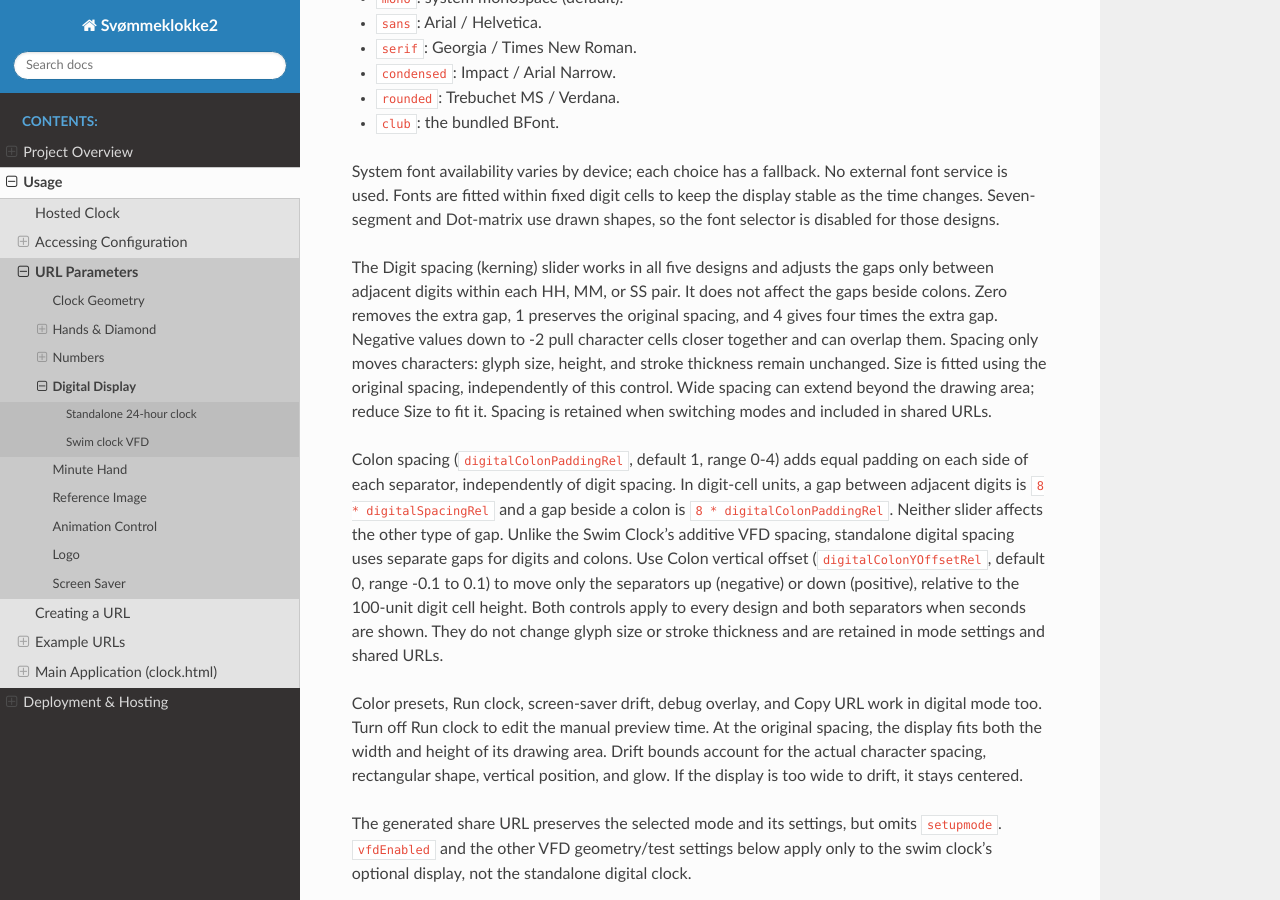
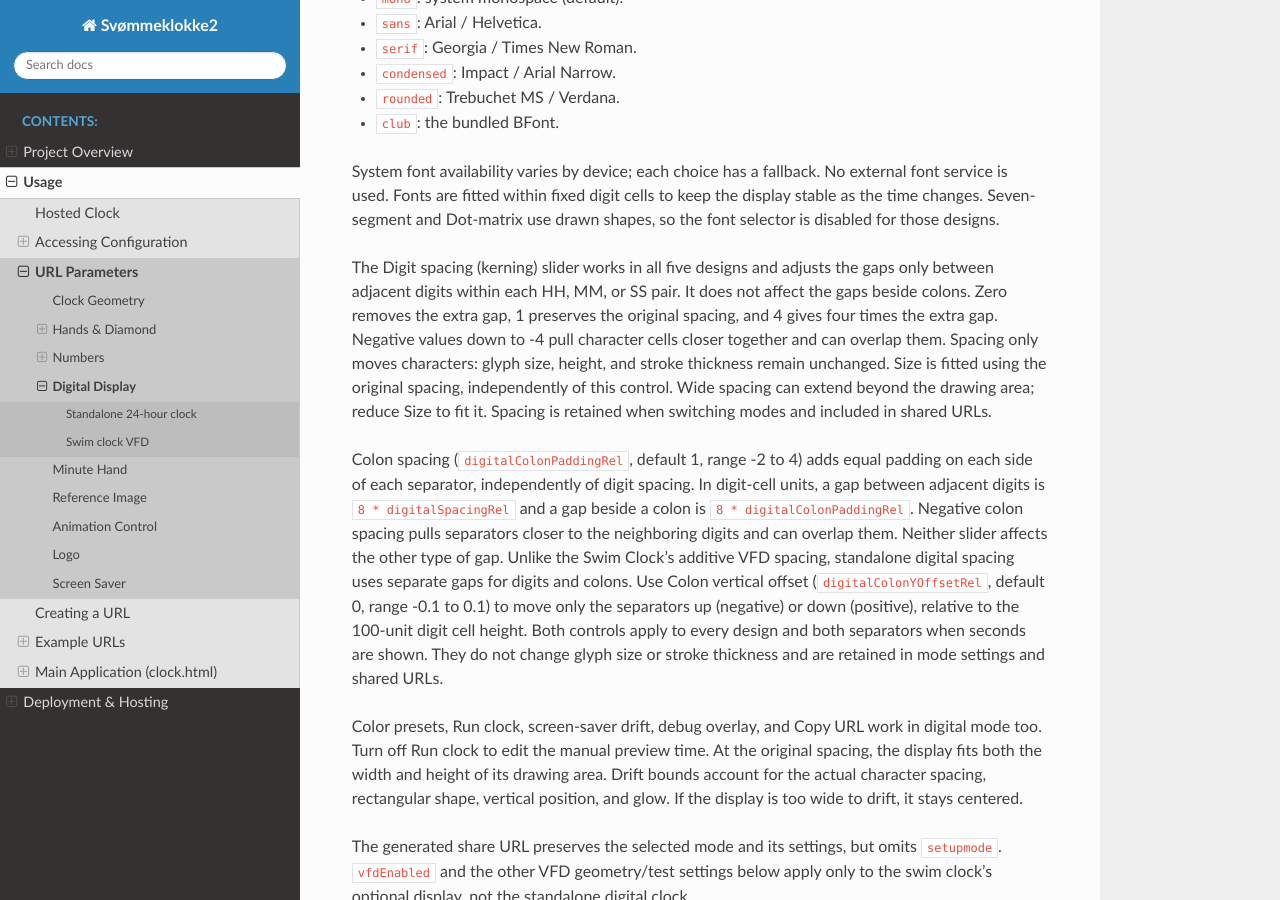
Before and after one commit to arildj78/PaceClock, a Sphinx documentation site: the page built from docs/usage/url-parameters/digital-display.rst, in a window 1280 px wide and 900 px high, scrolled down 1092 px. Built offline with Sphinx 7.4.7 and the Read the Docs theme 3.1.0, drawn with Linux system fonts in a browser that asks for light colours; some of the changed text lies outside the part shown.

Commit message:
Even lower spacing between digits and colon

```diff
--- a/docs/usage/url-parameters/digital-display.rst
+++ b/docs/usage/url-parameters/digital-display.rst
@@ -21,7 +21,7 @@ Parameter                 Default     Description
 ``digitalFont``           mono        Font for text-based designs (see below)
 ``digitalShowSeconds``    1           HH:MM:SS when on, HH:MM when off
 ``digitalScaleRel``       0.9         Size relative to available area (0.2-1)
-``digitalSpacingRel``     1           Digit spacing multiplier (-2 to 4)
+``digitalSpacingRel``     1           Digit spacing multiplier (-4 to 4)
 ``digitalYOffsetRel``     0           Vertical position (-0.5 top to 0.5 bottom)
 ``digitalGlowRel``        0           Glow intensity (0-1)
 ``digitalManualTime``     12:00:00    Preview time (HH:MM:SS) when ``runClock=0``
@@ -56,16 +56,18 @@ The Digit spacing (kerning) slider works in all five designs and adjusts the gap
 only between adjacent digits within each HH, MM, or SS pair.
 It does not affect the gaps beside colons. Zero removes the extra gap, 1 preserves
 the original spacing, and 4 gives four times the extra gap. Negative values down
-to -2 pull character cells closer together and can overlap them. Spacing only moves
+to -4 pull character cells closer together and can overlap them. Spacing only moves
 characters: glyph size, height, and stroke thickness remain unchanged.
 Size is fitted using the original spacing, independently of this control.
 Wide spacing can extend beyond the drawing area; reduce Size to fit it.
 Spacing is retained when switching modes and included in shared URLs.
 
-Colon spacing (``digitalColonPaddingRel``, default 1, range 0-4) adds equal
+Colon spacing (``digitalColonPaddingRel``, default 1, range -2 to 4) adds equal
 padding on each side of each separator, independently of digit spacing.
 In digit-cell units, a gap between adjacent digits is ``8 * digitalSpacingRel``
 and a gap beside a colon is ``8 * digitalColonPaddingRel``.
+Negative colon spacing pulls separators closer to the neighboring digits and
+can overlap them.
 Neither slider affects the other type of gap. Unlike the Swim Clock's additive
 VFD spacing, standalone digital spacing uses separate gaps for digits and colons.
 Use Colon vertical offset (``digitalColonYOffsetRel``, default 0, range -0.1 to 0.1)
```
Also changed, not shown: clock.html (+4 -4 lines).
